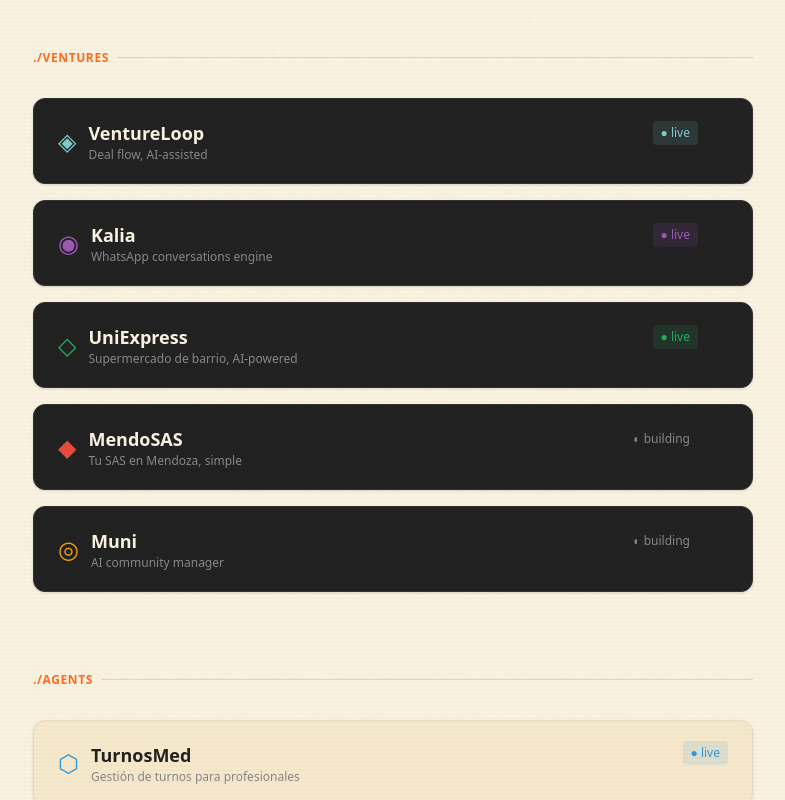
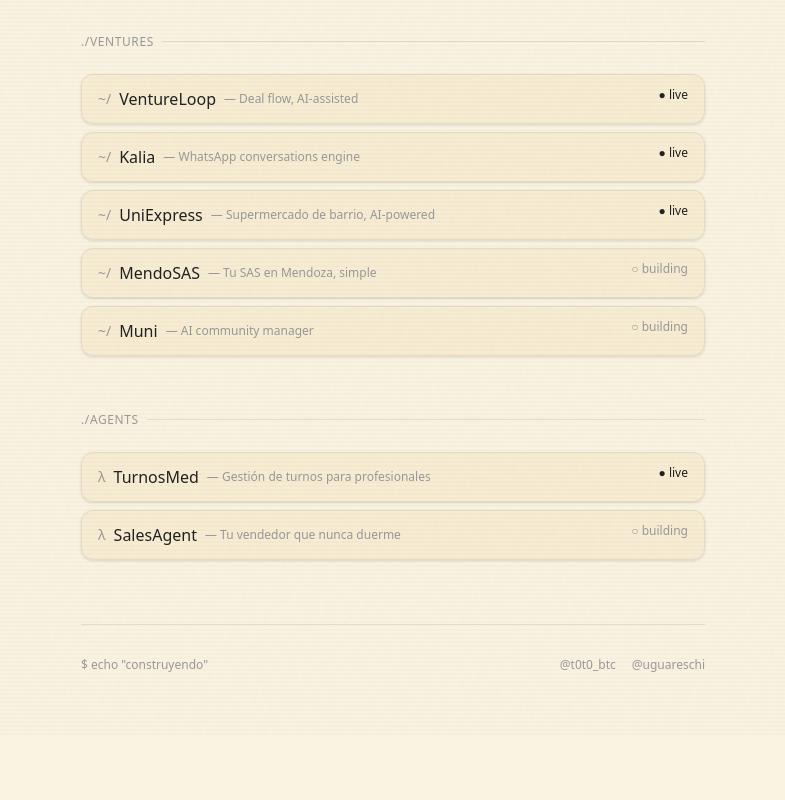
Before and after one commit to angeant/t0t0, a Next.js app: page / in a window 1280 px wide. Shown: the part 220-1020 px from the top of the page, without its empty margins (247-1032 px from the left). After the commit the page ends 957 px from the top, so only its background shows below. Built offline with nearby package versions, Linux system fonts and the light colour scheme.

Commit message:
Simplify design: remove fancy icons, reduce colors, more dev-like aesthetic

```diff
--- a/src/app/page.tsx
+++ b/src/app/page.tsx
@@ -10,8 +10,6 @@
   description: string;
   url: string;
   status: "live" | "building" | "soon";
-  color: string;
-  icon: string;
 }
 
 interface Agent {
@@ -20,8 +18,6 @@
   tagline: string;
   description: string;
   status: "live" | "building" | "soon";
-  color: string;
-  icon: string;
 }
 
 const ventures: Venture[] = [
@@ -32,8 +28,6 @@
     description: "Pipeline de inversión asistido por AI agents. Para VCs y Founders que quieren cerrar más deals sin perderse en planillas.",
     url: "https://ventureloop.io",
     status: "live",
-    color: "#80CBCB",
-    icon: "◈",
   },
   {
     id: "v2",
@@ -42,8 +36,6 @@
     description: "Motor de conversaciones por WhatsApp ultra específico. Venta, seguimiento y personalización en cada mensaje.",
     url: "https://kalia.ai",
     status: "live",
-    color: "#9B59B6",
-    icon: "◉",
   },
   {
     id: "v3",
@@ -52,8 +44,6 @@
     description: "Un supermercado de barrio con un core de AI en su operación. Optimización de stock, precios y experiencia de compra.",
     url: "https://uniexpress.com.ar",
     status: "live",
-    color: "#27AE60",
-    icon: "◇",
   },
   {
     id: "v4",
@@ -62,8 +52,6 @@
     description: "Creá tu Sociedad por Acciones Simplificada en Mendoza. Seguimiento de facturación y presentaciones en tiempo y forma.",
     url: "https://mendosas.com",
     status: "building",
-    color: "#E74C3C",
-    icon: "◆",
   },
   {
     id: "v5",
@@ -72,8 +60,6 @@
     description: "Tu community manager con IA. Crea piezas de contenido y publica automáticamente en todas tus redes.",
     url: "https://muni.social",
     status: "building",
-    color: "#F39C12",
-    icon: "◎",
   },
 ];
 
@@ -84,8 +70,6 @@
     tagline: "Gestión de turnos para profesionales",
     description: "Agent para management de turnos de médicos y otros profesionales. Agenda, confirma, reprograma y hace seguimiento automático.",
     status: "live",
-    color: "#3498DB",
-    icon: "⬡",
   },
   {
     id: "a2",
@@ -93,14 +77,12 @@
     tagline: "Tu vendedor que nunca duerme",
     description: "Agent de ventas que califica leads, hace seguimiento y cierra oportunidades. Integrado con tu CRM y canales de comunicación.",
     status: "building",
-    color: "#E91E63",
-    icon: "⬢",
   },
 ];
 
 const statusLabels = {
   live: "● live",
-  building: "◐ building",
+  building: "○ building",
   soon: "○ soon",
 };
 
@@ -110,9 +92,9 @@
 
   return (
     <main className="min-h-screen bg-[#FAF3E1] relative scanlines noise">
-      <div className="relative z-10 max-w-3xl mx-auto px-6 py-16">
+      <div className="relative z-10 max-w-2xl mx-auto px-6 py-16">
         {/* Header */}
-        <header className="mb-20">
+        <header className="mb-16">
           <div className="flex items-center gap-2 mb-4">
             <span className="text-[#FF6D1F] text-xl">{">"}</span>
             <h1 className="text-2xl font-bold text-[#222] tracking-tight">
@@ -146,15 +128,15 @@
         </header>
 
         {/* Ventures Section */}
-        <section className="mb-20">
-          <div className="flex items-center gap-2 mb-8">
-            <span className="text-xs text-[#FF6D1F] uppercase tracking-wider font-bold">
+        <section className="mb-14">
+          <div className="flex items-center gap-2 mb-6">
+            <span className="text-xs text-[#999] uppercase tracking-wider">
               ./ventures
             </span>
-            <div className="flex-1 h-px bg-[#FF6D1F]/30" />
+            <div className="flex-1 h-px bg-[#E5DCC8]" />
           </div>
 
-          <div className="grid gap-4">
+          <div className="grid gap-2">
             {ventures.map((venture) => (
               <a
                 key={venture.id}
@@ -166,74 +148,36 @@
               >
                 <Card
                   className={`
-                    bg-[#222] border-[#333]
-                    transition-all duration-300 cursor-pointer
-                    py-5 px-6 group overflow-hidden relative
+                    bg-[#F5E7C6]/50 border-[#E5DCC8]
+                    hover:bg-[#F5E7C6] hover:border-[#D5CCA8]
+                    transition-all duration-200 cursor-pointer
+                    py-3 px-4 group
                   `}
-                  style={{
-                    borderColor: hoveredVenture === venture.id ? `${venture.color}50` : '#333',
-                  }}
                 >
-                  {/* Glow effect on hover */}
-                  <div
-                    className="absolute inset-0 opacity-0 group-hover:opacity-100 transition-opacity duration-500"
-                    style={{
-                      background: `radial-gradient(ellipse at top right, ${venture.color}15, transparent 70%)`,
-                    }}
-                  />
-
-                  <div className="relative z-10">
-                    <div className="flex items-start justify-between mb-3">
-                      <div className="flex items-center gap-3">
-                        <span
-                          className="text-2xl"
-                          style={{ color: venture.color }}
-                        >
-                          {venture.icon}
+                  <div className="flex items-start justify-between">
+                    <div className="flex-1">
+                      <div className="flex items-center gap-2">
+                        <span className="text-[#999] text-sm group-hover:text-[#FF6D1F] transition-colors">
+                          ~/
                         </span>
-                        <div>
-                          <h3 className="font-bold text-[#FAF3E1] text-lg group-hover:text-white transition-colors">
-                            {venture.name}
-                          </h3>
-                          <p className="text-xs text-[#888] group-hover:text-[#aaa] transition-colors">
-                            {venture.tagline}
-                          </p>
-                        </div>
+                        <h3 className="font-medium text-[#222]">
+                          {venture.name}
+                        </h3>
+                        <span className="text-[#999] text-xs">
+                          — {venture.tagline}
+                        </span>
                       </div>
 
-                      <div className="flex items-center gap-3">
-                        <span
-                          className="text-xs font-mono px-2 py-1 rounded"
-                          style={{
-                            color: venture.status === 'live' ? venture.color : '#888',
-                            backgroundColor: venture.status === 'live' ? `${venture.color}20` : 'transparent',
-                          }}
-                        >
-                          {statusLabels[venture.status]}
-                        </span>
-
-                        {/* Arrow indicator */}
-                        <span
-                          className={`
-                            transition-all duration-300 text-lg
-                            ${hoveredVenture === venture.id ? 'opacity-100 translate-x-0' : 'opacity-0 -translate-x-2'}
-                          `}
-                          style={{ color: venture.color }}
-                        >
-                          →
-                        </span>
-                      </div>
+                      {hoveredVenture === venture.id && (
+                        <p className="mt-2 text-sm text-[#666] card-description ml-5">
+                          {venture.description}
+                        </p>
+                      )}
                     </div>
 
-                    <p
-                      className={`
-                        text-sm text-[#888] leading-relaxed pl-9
-                        transition-all duration-300 overflow-hidden
-                        ${hoveredVenture === venture.id ? 'max-h-20 opacity-100 mt-0' : 'max-h-0 opacity-0 -mt-3'}
-                      `}
-                    >
-                      {venture.description}
-                    </p>
+                    <span className={`text-xs font-mono ${venture.status === 'live' ? 'text-[#222]' : 'text-[#999]'}`}>
+                      {statusLabels[venture.status]}
+                    </span>
                   </div>
                 </Card>
               </a>
@@ -242,15 +186,15 @@
         </section>
 
         {/* Agents Section */}
-        <section className="mb-16">
-          <div className="flex items-center gap-2 mb-8">
-            <span className="text-xs text-[#FF6D1F] uppercase tracking-wider font-bold">
+        <section className="mb-14">
+          <div className="flex items-center gap-2 mb-6">
+            <span className="text-xs text-[#999] uppercase tracking-wider">
               ./agents
             </span>
-            <div className="flex-1 h-px bg-[#FF6D1F]/30" />
+            <div className="flex-1 h-px bg-[#E5DCC8]" />
           </div>
 
-          <div className="grid gap-4">
+          <div className="grid gap-2">
             {agents.map((agent) => (
               <div
                 key={agent.id}
@@ -259,61 +203,36 @@
               >
                 <Card
                   className={`
-                    bg-[#F5E7C6]/80 border-[#E5DCC8]
-                    transition-all duration-300
-                    py-5 px-6 group overflow-hidden relative
+                    bg-[#F5E7C6]/50 border-[#E5DCC8]
+                    hover:bg-[#F5E7C6] hover:border-[#D5CCA8]
+                    transition-all duration-200
+                    py-3 px-4 group
                   `}
-                  style={{
-                    borderColor: hoveredAgent === agent.id ? `${agent.color}50` : '#E5DCC8',
-                  }}
                 >
-                  {/* Glow effect on hover */}
-                  <div
-                    className="absolute inset-0 opacity-0 group-hover:opacity-100 transition-opacity duration-500"
-                    style={{
-                      background: `radial-gradient(ellipse at top right, ${agent.color}10, transparent 70%)`,
-                    }}
-                  />
-
-                  <div className="relative z-10">
-                    <div className="flex items-start justify-between mb-3">
-                      <div className="flex items-center gap-3">
-                        <span
-                          className="text-2xl"
-                          style={{ color: agent.color }}
-                        >
-                          {agent.icon}
+                  <div className="flex items-start justify-between">
+                    <div className="flex-1">
+                      <div className="flex items-center gap-2">
+                        <span className="text-[#999] text-sm group-hover:text-[#FF6D1F] transition-colors">
+                          λ
                         </span>
-                        <div>
-                          <h3 className="font-bold text-[#222] text-lg group-hover:text-[#111] transition-colors">
-                            {agent.name}
-                          </h3>
-                          <p className="text-xs text-[#888] group-hover:text-[#666] transition-colors">
-                            {agent.tagline}
-                          </p>
-                        </div>
+                        <h3 className="font-medium text-[#222]">
+                          {agent.name}
+                        </h3>
+                        <span className="text-[#999] text-xs">
+                          — {agent.tagline}
+                        </span>
                       </div>
 
-                      <span
-                        className="text-xs font-mono px-2 py-1 rounded"
-                        style={{
-                          color: agent.status === 'live' ? agent.color : '#888',
-                          backgroundColor: agent.status === 'live' ? `${agent.color}20` : 'transparent',
-                        }}
-                      >
-                        {statusLabels[agent.status]}
-                      </span>
+                      {hoveredAgent === agent.id && (
+                        <p className="mt-2 text-sm text-[#666] card-description ml-4">
+                          {agent.description}
+                        </p>
+                      )}
                     </div>
 
-                    <p
-                      className={`
-                        text-sm text-[#666] leading-relaxed pl-9
-                        transition-all duration-300 overflow-hidden
-                        ${hoveredAgent === agent.id ? 'max-h-20 opacity-100 mt-0' : 'max-h-0 opacity-0 -mt-3'}
-                      `}
-                    >
-                      {agent.description}
-                    </p>
+                    <span className={`text-xs font-mono ${agent.status === 'live' ? 'text-[#222]' : 'text-[#999]'}`}>
+                      {statusLabels[agent.status]}
+                    </span>
                   </div>
                 </Card>
               </div>
```
